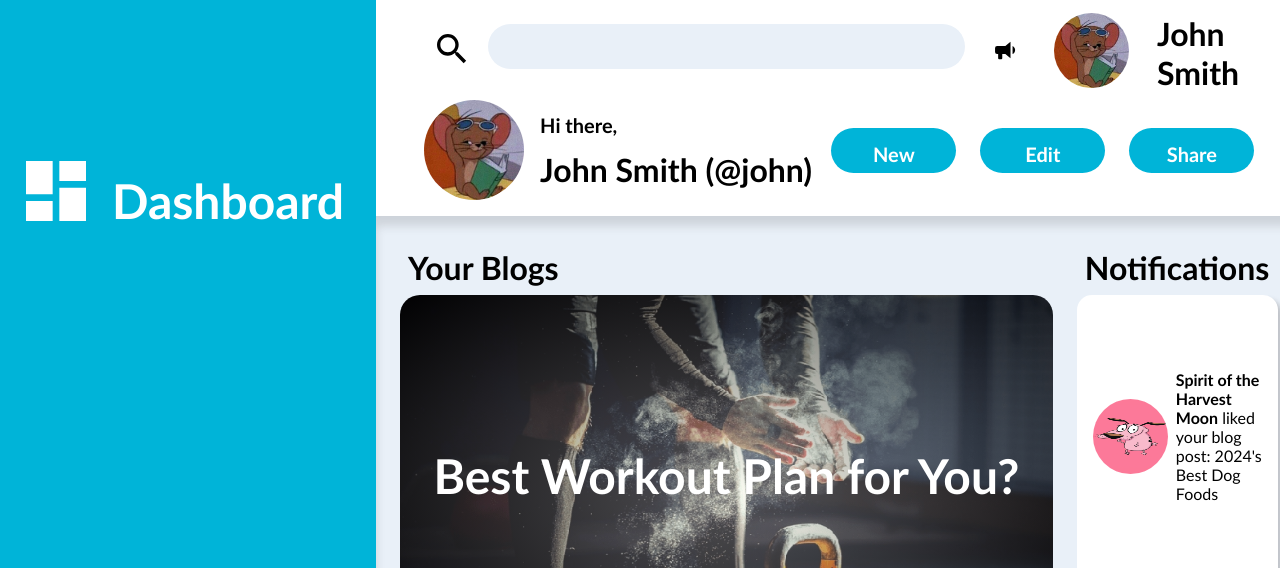
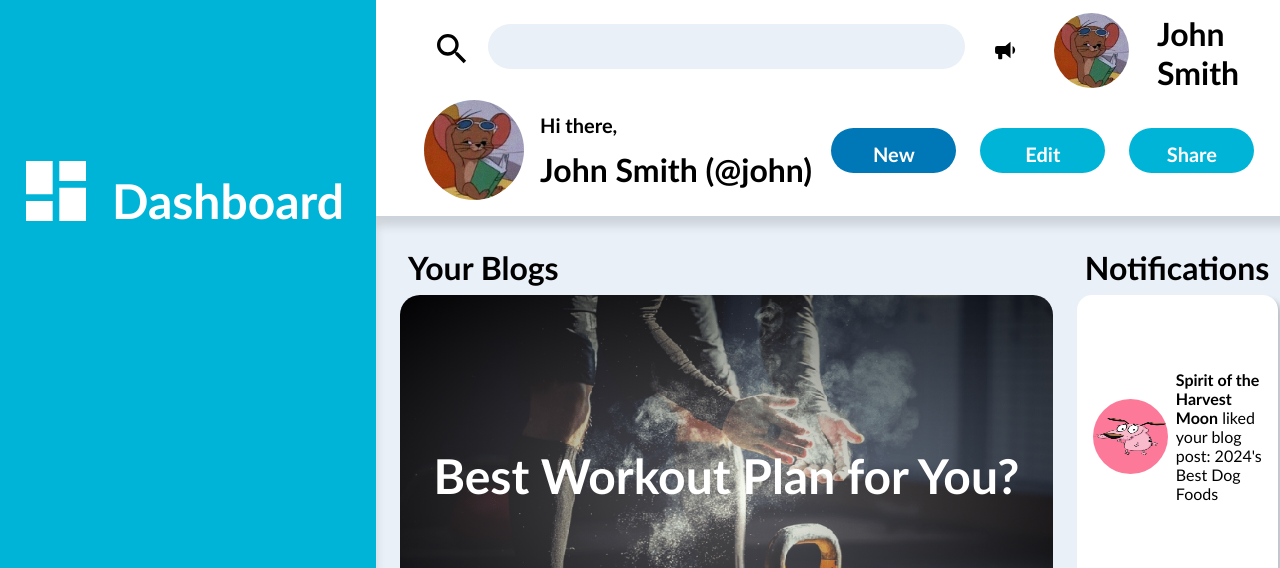
Before and after one commit to Suryakumar-Selvakumar/Admin-Dashboard, a plain HTML site: page index.html in a window 1280 px wide. In both pictures the pointer is over the button "New". Shown: the top 568 px of the page. Drawn offline with Linux system fonts and the light colour scheme.

Commit message:
Update buttons

```diff
--- a/styles.css
+++ b/styles.css
@@ -219,6 +219,11 @@
   padding-top: 0.5rem;
   font-size: clamp(1rem, 2vw + 1rem, 1.25rem);
   font-weight: 600;
+}
+
+.second-row > div > button:hover {
+  background-color: #0077b6;
+  cursor: pointer;
 }
 
 .main-content {
```
